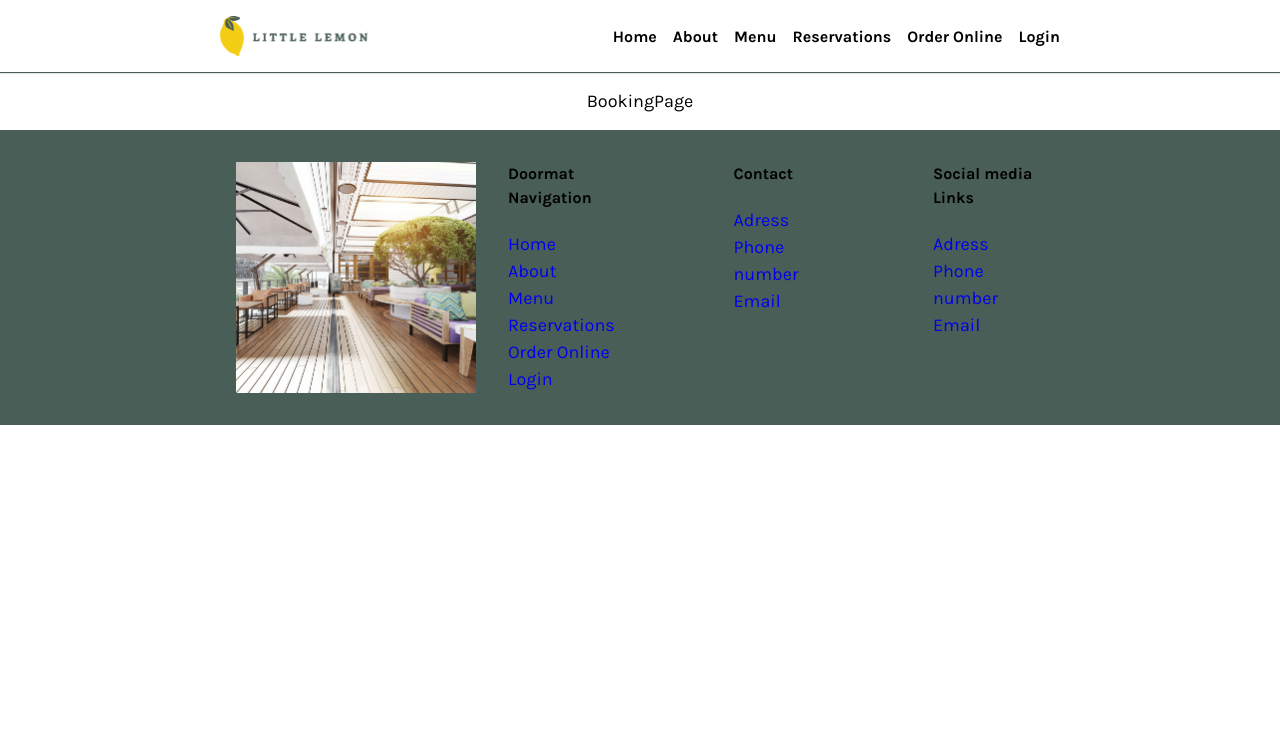
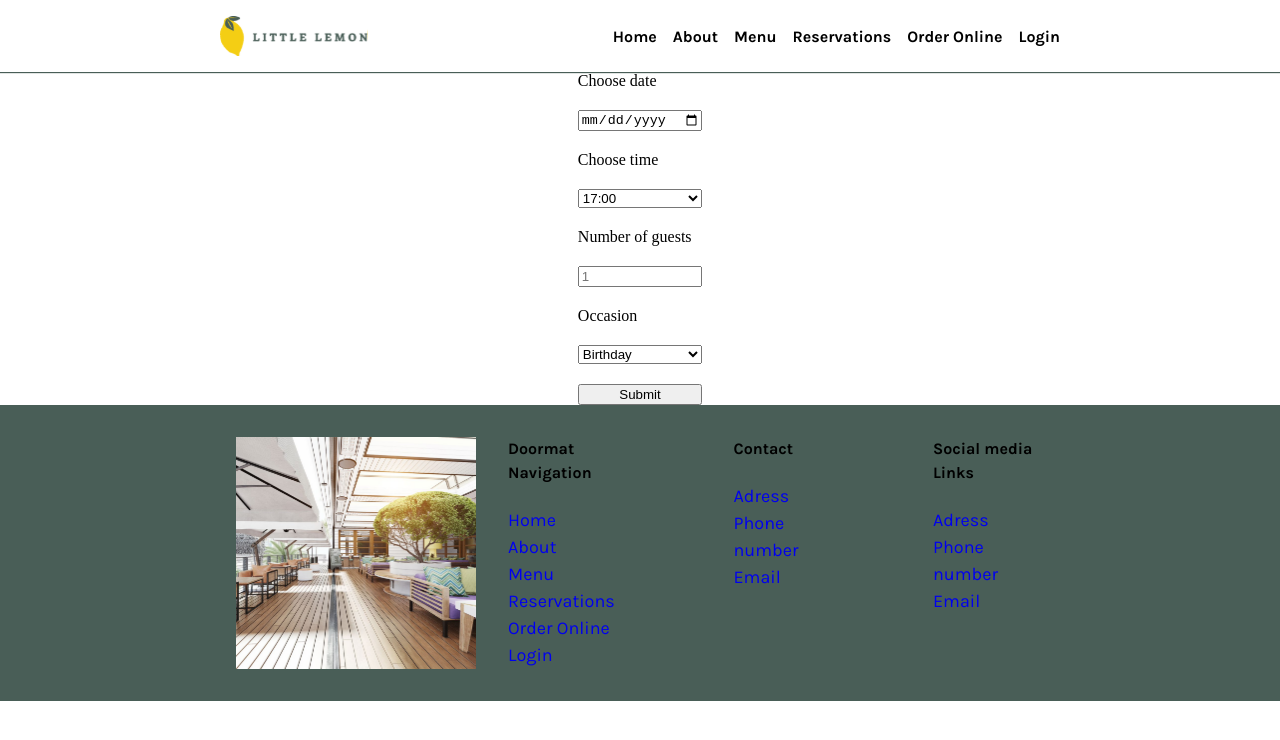
Before and after one commit to Ferdjani-zakaria/little-lemom, a React (Create React App) app: page /booking in a window 1280 px wide. Shown: the top 740 px of the page. Built offline with nearby package versions, Linux system fonts and the light colour scheme; a web font is replaced by a local one.

Commit message:
added form for bookingPage

```diff
--- a/src/components/testimonialCard/TestimonialCard.js
+++ b/src/components/testimonialCard/TestimonialCard.js
@@ -1,6 +1,6 @@
 import React from "react";
 import "./testimonialCard.css";
-function TestimonialCard() {
+function TestimonialCard(props) {
     return (
         <div className="testimonialCard">
             <p>Rating</p>
--- a/src/index.js
+++ b/src/index.js
@@ -1,7 +1,7 @@
 import React from "react";
 import ReactDOM from "react-dom/client";
 import { BrowserRouter } from "react-router-dom";
-import "./index.css";
+import "./global.css";
 import App from "./App";
 import reportWebVitals from "./reportWebVitals";
 
--- a/src/pages/BookingPage.js
+++ b/src/pages/BookingPage.js
@@ -3,7 +3,27 @@ import React from "react";
 function BookingPage() {
     return (
         <div>
-            <p>BookingPage</p>
+            <form style={{ display: "grid", maxWidth: "200px", gap: "20px" }}>
+                <label htmlFor="res-date">Choose date</label>
+                <input type="date" id="res-date" />
+                <label htmlFor="res-time">Choose time</label>
+                <select id="res-time ">
+                    <option>17:00</option>
+                    <option>18:00</option>
+                    <option>19:00</option>
+                    <option>20:00</option>
+                    <option>21:00</option>
+                    <option>22:00</option>
+                </select>
+                <label htmlFor="guests">Number of guests</label>
+                <input type="number" placeholder={1} min={1} max={10} id="guests" />
+                <label htmlFor="occasion">Occasion</label>
+                <select id="occasion">
+                    <option>Birthday</option>
+                    <option>Anniversary</option>
+                </select>
+                <input type="submit" defaultValue="Make Your reservation" />
+            </form>
         </div>
     );
 }
```
Also changed, not shown: src/global.css (renamed from src/index.css).
